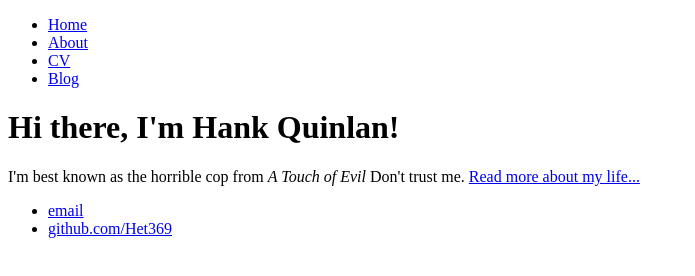
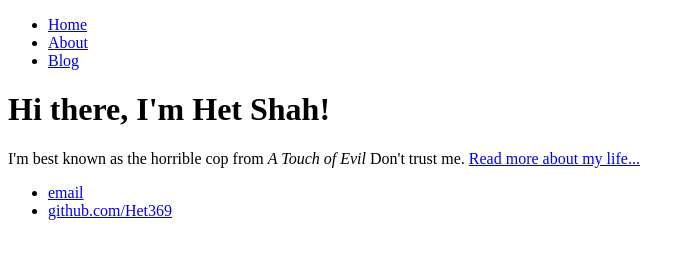
Before and after one commit to Het369/Het369.github.io, a plain HTML site: page index.html in a window 1280 px wide. Shown: the whole page, without its empty margins (0-695 px from the left). Drawn offline with Linux system fonts and the light colour scheme.

Commit message:
Update index.html

```diff
--- a/index.html
+++ b/index.html
@@ -8,13 +8,12 @@
     		<ul>
         		<li><a href="/">Home</a></li>
 	        	<li><a href="/about">About</a></li>
-        		<li><a href="/cv">CV</a></li>
-        		<li><a href="/blog">Blog</a></li>
+               		<li><a href="/blog">Blog</a></li>
     		</ul>
 		</nav>
 		<div class="container">
     		<div class="blurb">
-        		<h1>Hi there, I'm Hank Quinlan!</h1>
+        		<h1>Hi there, I'm Het Shah!</h1>
 				<p>I'm best known as the horrible cop from <em>A Touch of Evil</em> Don't trust me. <a href="/about">Read more about my life...</a></p>
     		</div><!-- /.blurb -->
 		</div><!-- /.container -->
```
